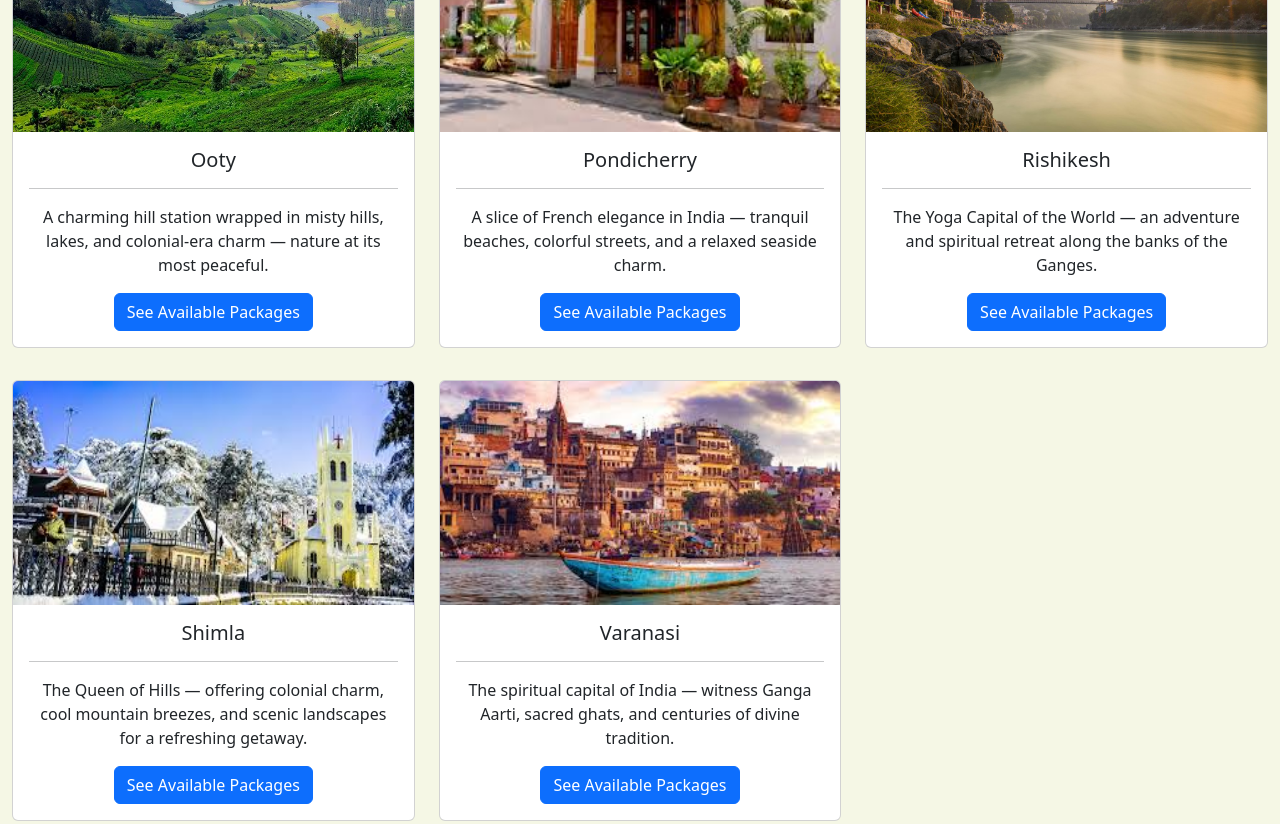
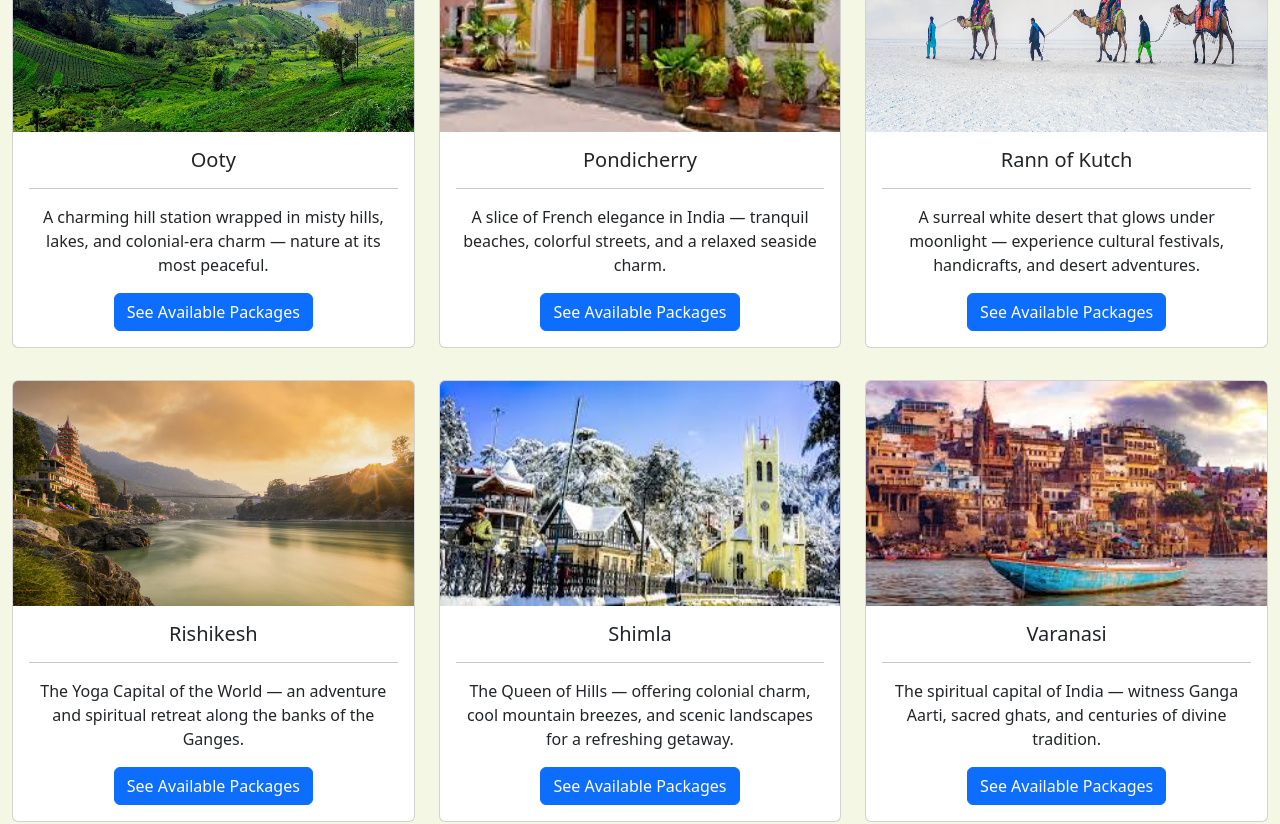
Before and after one commit to shreyas-05hub/Travel24-7, a React app in the folder frontend/: page /Destinations in a window 1280 px wide. Shown: the part 3760-4584 px from the top of the page. Built offline with nearby package versions, Linux system fonts and the light colour scheme; no server answers; the HTML template or start-up script is replaced by a standard one.

Commit message:
update Packages&ResultGrid

```diff
--- a/frontend/src/components/layout/ui/destinations/ResultGridList.jsx
+++ b/frontend/src/components/layout/ui/destinations/ResultGridList.jsx
@@ -66,7 +66,7 @@ const ResultGridList = () => {
     { image: mysore, title: "Mysuru", description: "The City of Palaces — admire royal architecture, vibrant markets, and a rich blend of history and culture." },
     { image: ooty, title: "Ooty", description: "A charming hill station wrapped in misty hills, lakes, and colonial-era charm — nature at its most peaceful." },
     { image: pondicherry, title: "Pondicherry", description: "A slice of French elegance in India — tranquil beaches, colorful streets, and a relaxed seaside charm." },
-    // { image: rann, title: "Rann of Kutch", description: "A surreal white desert that glows under moonlight — experience cultural festivals, handicrafts, and desert adventures." },
+    { image: rann, title: "Rann of Kutch", description: "A surreal white desert that glows under moonlight — experience cultural festivals, handicrafts, and desert adventures." },
     { image: rishikesh, title: "Rishikesh", description: "The Yoga Capital of the World — an adventure and spiritual retreat along the banks of the Ganges." },
     { image: shimla, title: "Shimla", description: "The Queen of Hills — offering colonial charm, cool mountain breezes, and scenic landscapes for a refreshing getaway." },
     { image: varanasi, title: "Varanasi", description: "The spiritual capital of India — witness Ganga Aarti, sacred ghats, and centuries of divine tradition." },
--- a/frontend/src/components/layout/ui/packages/PackagesData.jsx
+++ b/frontend/src/components/layout/ui/packages/PackagesData.jsx
@@ -209,7 +209,7 @@ const PackagesData = () => {
 
         <div className="row">
           {destinationTypes.map((ele, i) => {
-            const imagePath = `/assets1/${destination}_${ele.type
+            const imagePath = `/assets1/${destination.replaceAll(" ", "")}_${ele.type
               .toLowerCase()
               .replaceAll(" ", "")}.jpg`;
 
```
